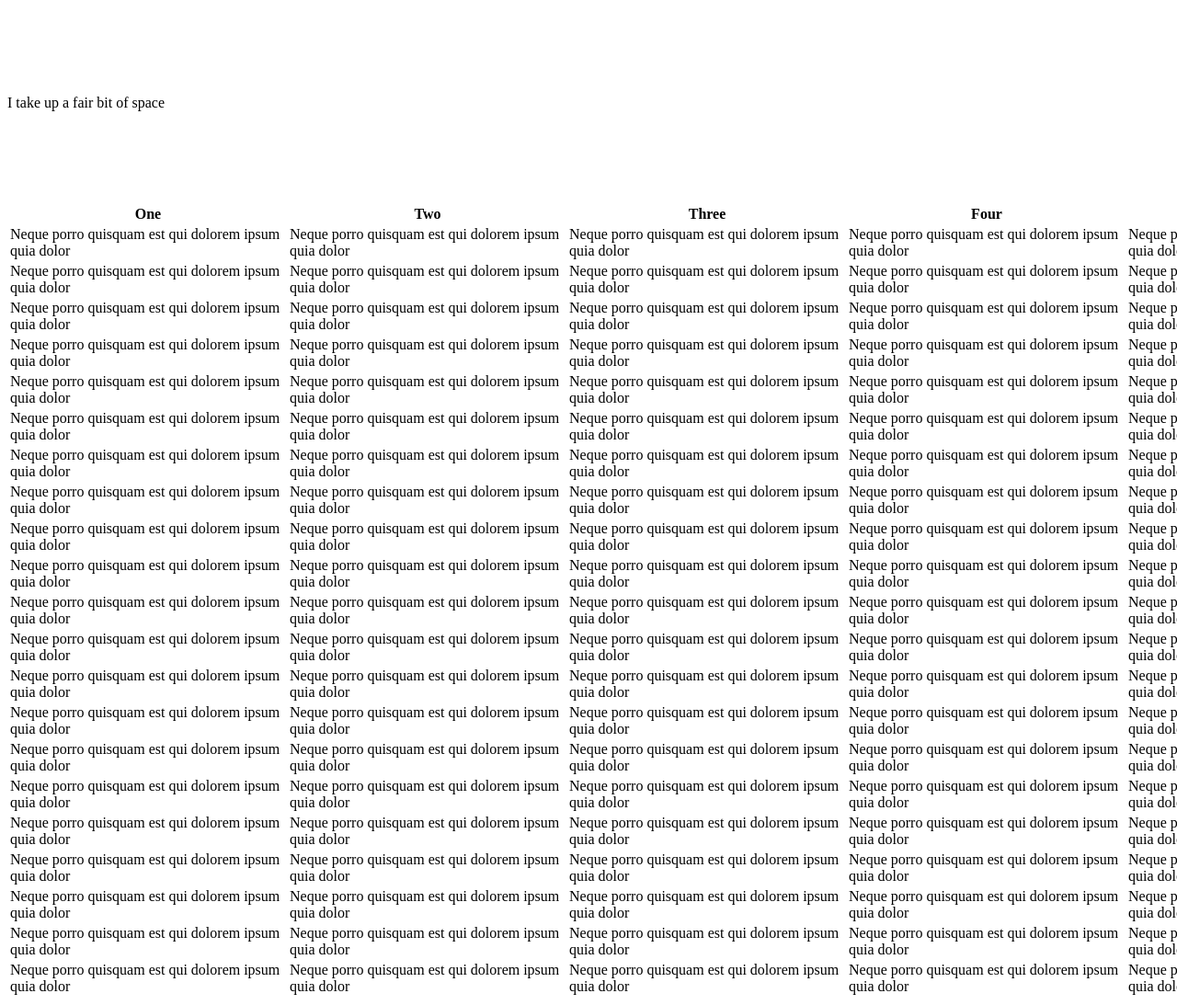
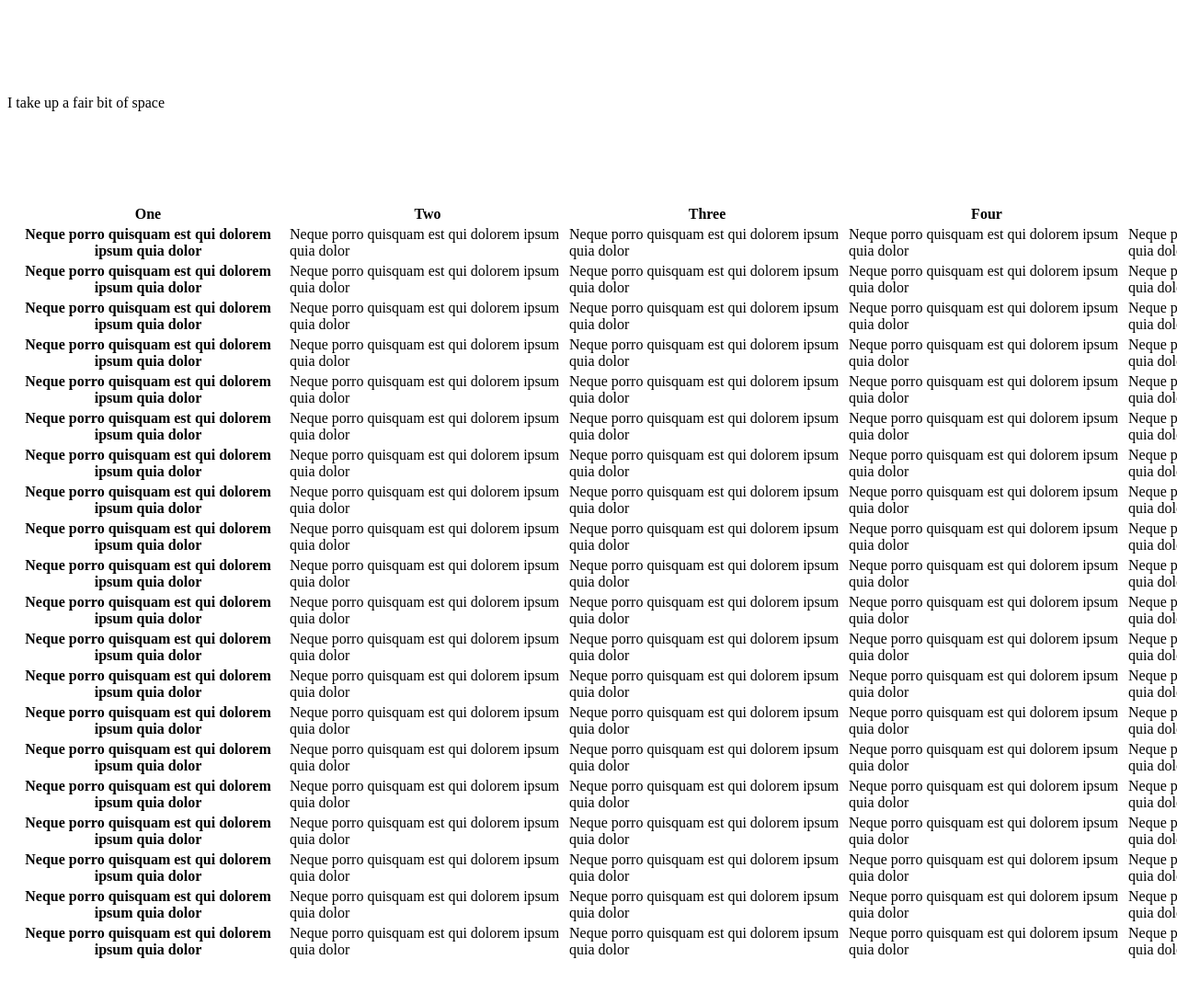
Before and after one commit to ddouglascarr/ddouglascarr.github.io, a website: page index.html in a window 1280 px wide. Shown: the part 63-1156 px from the top of the page at 92% size. After the commit the page ends 1116 px from the top, so only its background shows below. Drawn offline with Linux system fonts and the light colour scheme.

Commit message:
use th for row header

```diff
--- a/index.html
+++ b/index.html
@@ -29,7 +29,7 @@
 
       <tbody>
         <tr>
-          <td>Neque porro quisquam est qui dolorem ipsum quia dolor</td>
+          <th>Neque porro quisquam est qui dolorem ipsum quia dolor</th>
           <td>Neque porro quisquam est qui dolorem ipsum quia dolor</td>
           <td>Neque porro quisquam est qui dolorem ipsum quia dolor</td>
           <td>Neque porro quisquam est qui dolorem ipsum quia dolor</td>
@@ -41,7 +41,7 @@
           <td>Neque porro quisquam est qui dolorem ipsum quia dolor</td>
         </tr>
         <tr>
-          <td>Neque porro quisquam est qui dolorem ipsum quia dolor</td>
+          <th>Neque porro quisquam est qui dolorem ipsum quia dolor</th>
           <td>Neque porro quisquam est qui dolorem ipsum quia dolor</td>
           <td>Neque porro quisquam est qui dolorem ipsum quia dolor</td>
           <td>Neque porro quisquam est qui dolorem ipsum quia dolor</td>
@@ -53,7 +53,7 @@
           <td>Neque porro quisquam est qui dolorem ipsum quia dolor</td>
         </tr>
         <tr>
-          <td>Neque porro quisquam est qui dolorem ipsum quia dolor</td>
+          <th>Neque porro quisquam est qui dolorem ipsum quia dolor</th>
           <td>Neque porro quisquam est qui dolorem ipsum quia dolor</td>
           <td>Neque porro quisquam est qui dolorem ipsum quia dolor</td>
           <td>Neque porro quisquam est qui dolorem ipsum quia dolor</td>
@@ -65,7 +65,7 @@
           <td>Neque porro quisquam est qui dolorem ipsum quia dolor</td>
         </tr>
         <tr>
-          <td>Neque porro quisquam est qui dolorem ipsum quia dolor</td>
+          <th>Neque porro quisquam est qui dolorem ipsum quia dolor</th>
           <td>Neque porro quisquam est qui dolorem ipsum quia dolor</td>
           <td>Neque porro quisquam est qui dolorem ipsum quia dolor</td>
           <td>Neque porro quisquam est qui dolorem ipsum quia dolor</td>
@@ -77,7 +77,7 @@
           <td>Neque porro quisquam est qui dolorem ipsum quia dolor</td>
         </tr>
         <tr>
-          <td>Neque porro quisquam est qui dolorem ipsum quia dolor</td>
+          <th>Neque porro quisquam est qui dolorem ipsum quia dolor</th>
           <td>Neque porro quisquam est qui dolorem ipsum quia dolor</td>
           <td>Neque porro quisquam est qui dolorem ipsum quia dolor</td>
           <td>Neque porro quisquam est qui dolorem ipsum quia dolor</td>
@@ -89,7 +89,7 @@
           <td>Neque porro quisquam est qui dolorem ipsum quia dolor</td>
         </tr>
         <tr>
-          <td>Neque porro quisquam est qui dolorem ipsum quia dolor</td>
+          <th>Neque porro quisquam est qui dolorem ipsum quia dolor</th>
           <td>Neque porro quisquam est qui dolorem ipsum quia dolor</td>
           <td>Neque porro quisquam est qui dolorem ipsum quia dolor</td>
           <td>Neque porro quisquam est qui dolorem ipsum quia dolor</td>
@@ -101,7 +101,7 @@
           <td>Neque porro quisquam est qui dolorem ipsum quia dolor</td>
         </tr>
         <tr>
-          <td>Neque porro quisquam est qui dolorem ipsum quia dolor</td>
+          <th>Neque porro quisquam est qui dolorem ipsum quia dolor</th>
           <td>Neque porro quisquam est qui dolorem ipsum quia dolor</td>
           <td>Neque porro quisquam est qui dolorem ipsum quia dolor</td>
           <td>Neque porro quisquam est qui dolorem ipsum quia dolor</td>
@@ -113,7 +113,7 @@
           <td>Neque porro quisquam est qui dolorem ipsum quia dolor</td>
         </tr>
         <tr>
-          <td>Neque porro quisquam est qui dolorem ipsum quia dolor</td>
+          <th>Neque porro quisquam est qui dolorem ipsum quia dolor</th>
           <td>Neque porro quisquam est qui dolorem ipsum quia dolor</td>
           <td>Neque porro quisquam est qui dolorem ipsum quia dolor</td>
           <td>Neque porro quisquam est qui dolorem ipsum quia dolor</td>
@@ -125,7 +125,7 @@
           <td>Neque porro quisquam est qui dolorem ipsum quia dolor</td>
         </tr>
         <tr>
-          <td>Neque porro quisquam est qui dolorem ipsum quia dolor</td>
+          <th>Neque porro quisquam est qui dolorem ipsum quia dolor</th>
           <td>Neque porro quisquam est qui dolorem ipsum quia dolor</td>
           <td>Neque porro quisquam est qui dolorem ipsum quia dolor</td>
           <td>Neque porro quisquam est qui dolorem ipsum quia dolor</td>
@@ -137,7 +137,7 @@
           <td>Neque porro quisquam est qui dolorem ipsum quia dolor</td>
         </tr>
         <tr>
-          <td>Neque porro quisquam est qui dolorem ipsum quia dolor</td>
+          <th>Neque porro quisquam est qui dolorem ipsum quia dolor</th>
           <td>Neque porro quisquam est qui dolorem ipsum quia dolor</td>
           <td>Neque porro quisquam est qui dolorem ipsum quia dolor</td>
           <td>Neque porro quisquam est qui dolorem ipsum quia dolor</td>
@@ -149,7 +149,7 @@
           <td>Neque porro quisquam est qui dolorem ipsum quia dolor</td>
         </tr>
         <tr>
-          <td>Neque porro quisquam est qui dolorem ipsum quia dolor</td>
+          <th>Neque porro quisquam est qui dolorem ipsum quia dolor</th>
           <td>Neque porro quisquam est qui dolorem ipsum quia dolor</td>
           <td>Neque porro quisquam est qui dolorem ipsum quia dolor</td>
           <td>Neque porro quisquam est qui dolorem ipsum quia dolor</td>
@@ -161,7 +161,7 @@
           <td>Neque porro quisquam est qui dolorem ipsum quia dolor</td>
         </tr>
         <tr>
-          <td>Neque porro quisquam est qui dolorem ipsum quia dolor</td>
+          <th>Neque porro quisquam est qui dolorem ipsum quia dolor</th>
           <td>Neque porro quisquam est qui dolorem ipsum quia dolor</td>
           <td>Neque porro quisquam est qui dolorem ipsum quia dolor</td>
           <td>Neque porro quisquam est qui dolorem ipsum quia dolor</td>
@@ -173,7 +173,7 @@
           <td>Neque porro quisquam est qui dolorem ipsum quia dolor</td>
         </tr>
         <tr>
-          <td>Neque porro quisquam est qui dolorem ipsum quia dolor</td>
+          <th>Neque porro quisquam est qui dolorem ipsum quia dolor</th>
           <td>Neque porro quisquam est qui dolorem ipsum quia dolor</td>
           <td>Neque porro quisquam est qui dolorem ipsum quia dolor</td>
           <td>Neque porro quisquam est qui dolorem ipsum quia dolor</td>
@@ -185,7 +185,7 @@
           <td>Neque porro quisquam est qui dolorem ipsum quia dolor</td>
         </tr>
         <tr>
-          <td>Neque porro quisquam est qui dolorem ipsum quia dolor</td>
+          <th>Neque porro quisquam est qui dolorem ipsum quia dolor</th>
           <td>Neque porro quisquam est qui dolorem ipsum quia dolor</td>
           <td>Neque porro quisquam est qui dolorem ipsum quia dolor</td>
           <td>Neque porro quisquam est qui dolorem ipsum quia dolor</td>
@@ -197,7 +197,7 @@
           <td>Neque porro quisquam est qui dolorem ipsum quia dolor</td>
         </tr>
         <tr>
-          <td>Neque porro quisquam est qui dolorem ipsum quia dolor</td>
+          <th>Neque porro quisquam est qui dolorem ipsum quia dolor</th>
           <td>Neque porro quisquam est qui dolorem ipsum quia dolor</td>
           <td>Neque porro quisquam est qui dolorem ipsum quia dolor</td>
           <td>Neque porro quisquam est qui dolorem ipsum quia dolor</td>
@@ -209,7 +209,7 @@
           <td>Neque porro quisquam est qui dolorem ipsum quia dolor</td>
         </tr>
         <tr>
-          <td>Neque porro quisquam est qui dolorem ipsum quia dolor</td>
+          <th>Neque porro quisquam est qui dolorem ipsum quia dolor</th>
           <td>Neque porro quisquam est qui dolorem ipsum quia dolor</td>
           <td>Neque porro quisquam est qui dolorem ipsum quia dolor</td>
           <td>Neque porro quisquam est qui dolorem ipsum quia dolor</td>
@@ -221,7 +221,7 @@
           <td>Neque porro quisquam est qui dolorem ipsum quia dolor</td>
         </tr>
         <tr>
-          <td>Neque porro quisquam est qui dolorem ipsum quia dolor</td>
+          <th>Neque porro quisquam est qui dolorem ipsum quia dolor</th>
           <td>Neque porro quisquam est qui dolorem ipsum quia dolor</td>
           <td>Neque porro quisquam est qui dolorem ipsum quia dolor</td>
           <td>Neque porro quisquam est qui dolorem ipsum quia dolor</td>
@@ -233,7 +233,7 @@
           <td>Neque porro quisquam est qui dolorem ipsum quia dolor</td>
         </tr>
         <tr>
-          <td>Neque porro quisquam est qui dolorem ipsum quia dolor</td>
+          <th>Neque porro quisquam est qui dolorem ipsum quia dolor</th>
           <td>Neque porro quisquam est qui dolorem ipsum quia dolor</td>
           <td>Neque porro quisquam est qui dolorem ipsum quia dolor</td>
           <td>Neque porro quisquam est qui dolorem ipsum quia dolor</td>
@@ -245,7 +245,7 @@
           <td>Neque porro quisquam est qui dolorem ipsum quia dolor</td>
         </tr>
         <tr>
-          <td>Neque porro quisquam est qui dolorem ipsum quia dolor</td>
+          <th>Neque porro quisquam est qui dolorem ipsum quia dolor</th>
           <td>Neque porro quisquam est qui dolorem ipsum quia dolor</td>
           <td>Neque porro quisquam est qui dolorem ipsum quia dolor</td>
           <td>Neque porro quisquam est qui dolorem ipsum quia dolor</td>
@@ -257,19 +257,7 @@
           <td>Neque porro quisquam est qui dolorem ipsum quia dolor</td>
         </tr>
         <tr>
-          <td>Neque porro quisquam est qui dolorem ipsum quia dolor</td>
-          <td>Neque porro quisquam est qui dolorem ipsum quia dolor</td>
-          <td>Neque porro quisquam est qui dolorem ipsum quia dolor</td>
-          <td>Neque porro quisquam est qui dolorem ipsum quia dolor</td>
-          <td>Neque porro quisquam est qui dolorem ipsum quia dolor</td>
-          <td>Neque porro quisquam est qui dolorem ipsum quia dolor</td>
-          <td>Neque porro quisquam est qui dolorem ipsum quia dolor</td>
-          <td>Neque porro quisquam est qui dolorem ipsum quia dolor</td>
-          <td>Neque porro quisquam est qui dolorem ipsum quia dolor</td>
-          <td>Neque porro quisquam est qui dolorem ipsum quia dolor</td>
-        </tr>
-        <tr>
-          <td>Neque porro quisquam est qui dolorem ipsum quia dolor</td>
+          <th>Neque porro quisquam est qui dolorem ipsum quia dolor</th>
           <td>Neque porro quisquam est qui dolorem ipsum quia dolor</td>
           <td>Neque porro quisquam est qui dolorem ipsum quia dolor</td>
           <td>Neque porro quisquam est qui dolorem ipsum quia dolor</td>
--- a/style.css
+++ b/style.css
@@ -22,14 +22,14 @@ thead tr th:first-child {
   background: white;
 }
 
-tbody tr td:first-child {
+tbody tr th {
   position: sticky;
   position: -webkit-sticky; /* safari */
   left: 0;
   z-index: 5;
 }
 
-tbody tr td {
+tbody tr td, tbody tr th {
   min-width: 300px;
   background: white;
 }
```
